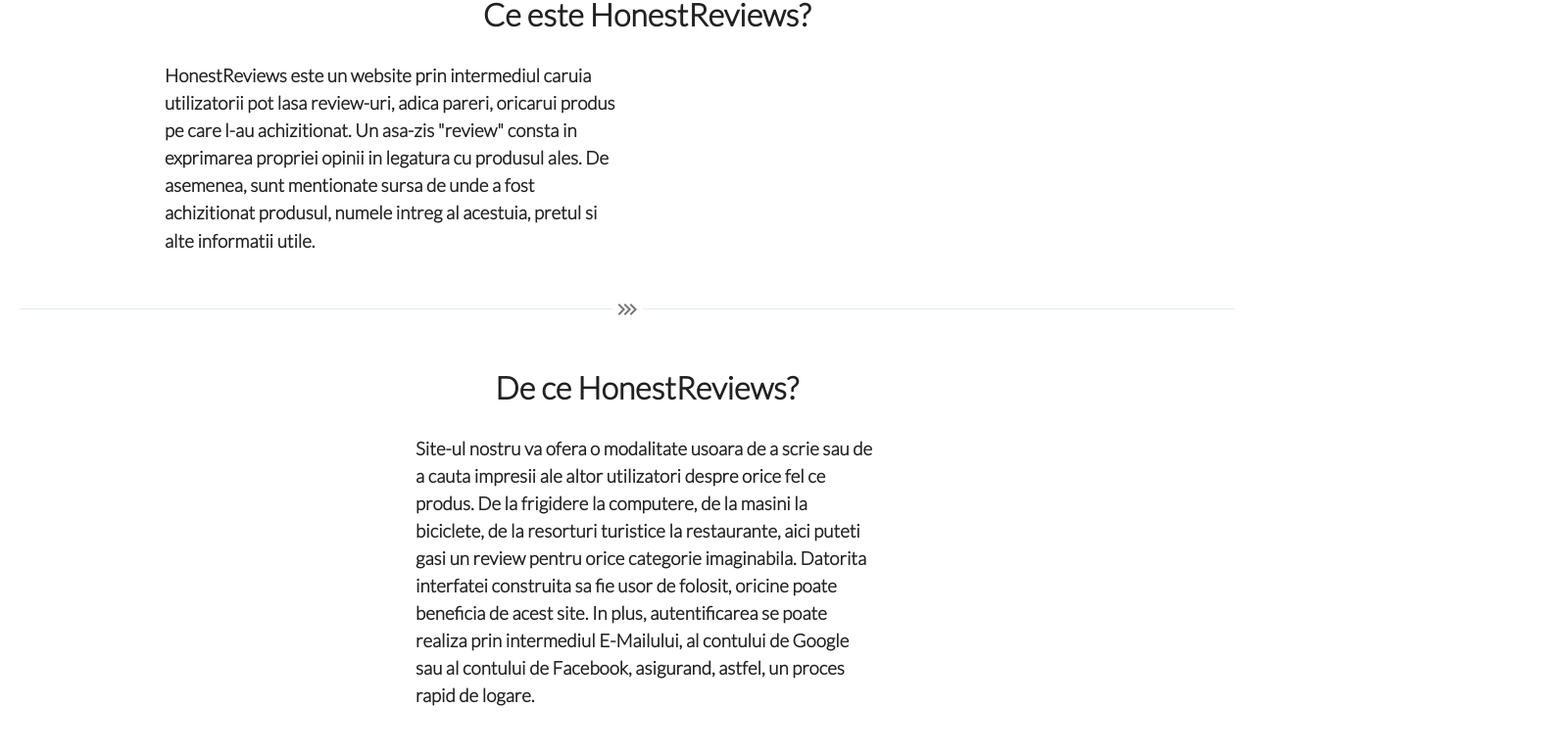
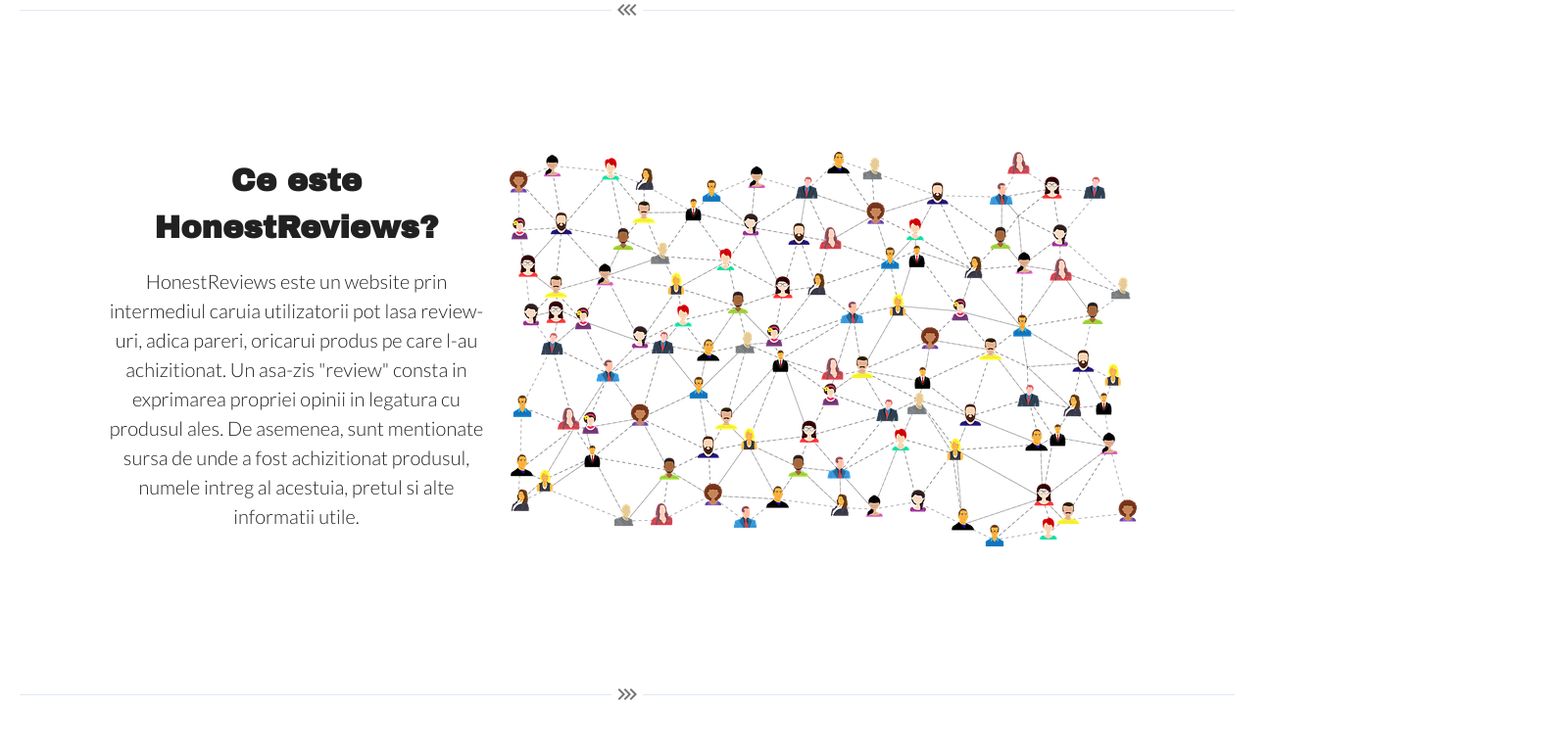
Before and after one commit to patridinozau/review_site, a Vue app: page / in a window 1280 px wide. Shown: the part 866-1636 px from the top of the page at 98% size, 1596 px wide, since content can reach past the window. Built offline with nearby package versions, Linux system fonts and the light colour scheme.

Commit message:
homepage updated

```diff
--- a/src/views/Home.vue
+++ b/src/views/Home.vue
@@ -2,7 +2,7 @@
     <v-main class="main">
         <link rel="preconnect" href="https://fonts.gstatic.com">
         <link href="https://fonts.googleapis.com/css2?family=Lato:wght@300&family=Roboto:wght@300&display=swap" rel="stylesheet">
-
+        <link href="https://fonts.googleapis.com/css2?family=Archivo+Black&display=swap" rel="stylesheet">
         <Navbar />
 
         <div class="first_content">
@@ -25,47 +25,60 @@
             </div>
         </div>
 
-        <br />
         <div style="padding:20px" class="separator"><v-icon>mdi-chevron-triple-left</v-icon></div>
         <br />
-        <div style="align-items: center; justify-items: center; align-content: center; justify-content: center; display:flex"><h1 style="margin-left: 40px">Ce este HonestReviews?</h1></div>
-        <br />
-        <div style="align-items: center; justify-items: center; align-content: center; justify-content: center; display:flex">
-            <br />
-            <div class="columntext">
-                <h3 class="paragraph">
+
+
+
+        <div class="content-part">
+            <div class="content-box">
+                <div class="content-title">
+                    <h1>Ce este HonestReviews?</h1>
+                </div>
+
+                <div class="content-parag">
+                    <p>
                         HonestReviews este un website prin intermediul caruia utilizatorii pot lasa review-uri, adica pareri, oricarui produs pe care l-au achizitionat.
                         Un asa-zis "review" consta in exprimarea propriei opinii in legatura cu produsul ales.
                         De asemenea, sunt mentionate sursa de unde a fost achizitionat produsul, numele intreg al acestuia, pretul si alte informatii utile.
-                </h3>
-            </div>
-            <div class="columnimg">
-                <!--          <img src="../assets/desk.png" class="image" />-->
+                    </p>
                 </div>
             </div>
+
+            <div class="content-image">
+                <img src="../assets/social-media-3846597_640.png" />
+            </div>
+
+        </div>
+
+
         <br />
         <div style="padding:20px" class="separator"><v-icon>mdi-chevron-triple-right</v-icon></div>
         <br />
 
-        <div class="poly1">
+        <div class="content-part">
 
+            <div class="content-image mr-12">
+                <img style="background: white" src="../assets/social-media-5187243_1280.png"  />
             </div>
 
-        <div style="align-items: center; justify-items: center; align-content: center; justify-content: center; display:flex">
-            <h1 style="margin-left: 40px">De ce HonestReviews?</h1></div>
-        <br />
-        <div style="align-items: center; justify-items: center; align-content: center; justify-content: center; display:flex">
-            <br />
-            <div class="columntext">
-                <h3 class="paragraph">
+            <div class="content-box mr-15">
+                <div class="content-title">
+                    <h1>De ce HonestReviews?</h1>
+                </div>
+
+                <div class="content-parag">
+                    <p>
                         Site-ul nostru va ofera o modalitate usoara de a scrie sau de a cauta impresii ale altor utilizatori despre orice fel ce produs.
                         De la frigidere la computere, de la masini la biciclete, de la resorturi turistice la restaurante, aici puteti gasi un review pentru orice categorie imaginabila.
                         Datorita interfatei construita sa fie usor de folosit, oricine poate beneficia de acest site.
                         In plus, autentificarea se poate realiza prin intermediul E-Mailului, al contului de Google sau al contului de Facebook, asigurand, astfel, un proces rapid de logare.
-                </h3>
+                    </p>
+                </div>
             </div>
 
         </div>
+
     </v-main>
 </template>
 
@@ -101,12 +114,14 @@
         font-size: 34px;
         font-weight: 800;
         padding: 25px 15px;
+        font-family: 'Archivo Black', sans-serif;
     }
 
     .subcontent-text {
         font-size: 34px;
         font-weight: 800;
         margin-bottom: 50px;
+        font-family: 'Archivo Black', sans-serif;
     }
 
     .content {
@@ -129,43 +144,6 @@
         flex-basis: 31%;
     }
 
-
-
-    .columntext {
-        align-items: center;
-        justify-items: center;
-        align-content: center;
-        justify-content: center;
-        display: flex;
-        float: left;
-        width: 40%;
-        column-gap: 50px;
-        padding-left: 40px;
-    }
-
-    .columnimg {
-        align-items: center;
-        justify-items: center;
-        align-content: center;
-        justify-content: center;
-        display: flex;
-        float: left;
-        width: 40%;
-        column-gap: 50px;
-        padding-left: 70px;
-    }
-
-    .img {
-        width: 100%;
-        height: 100%;
-    }
-
-    .buttons {
-        font-family: 'Lato', sans-serif;
-        font-weight: bold;
-
-    }
-
     .separator {
         display: flex;
         align-items: center;
@@ -185,13 +163,43 @@
         margin-left: .25em;
     }
 
-    .poly1 {
-        clip-path: polygon(35% 68%, 100% 68%, 75% 100%, 0% 100%);
-        background-color: #ee82ee;
-        position: absolute;
-        width:100%;
+    .content-part{
+        flex-basis: 31%;
+        justify-content: space-between;
+        display: flex;
+        text-align: center;
+        align-items: center;
+        padding: 40px;
+        margin: 30px;
+    }
+
+    .img {
+        width: 100%;
         height: 100%;
-        z-index: -1;
+    }
+
+    .content-box{
+        width: 40%;
+        padding: 20px;
+        margin: 5px 0px 5px 15px;
+        text-align: center;
+
+    }
+
+    .content-title{
+        margin-bottom: 15px;
+        font-weight: 900;
+        font-family: 'Archivo Black', sans-serif;
+    }
+
+    .content-parag{
+        font-size: 20px;
+        font-weight: 200;
+    }
+
+    .content-image{
+        margin-right: 30px;
+        padding-right: 20px;
     }
 
 
```
Also changed, not shown: src/assets/social-media-3846597_640.png (added), src/assets/social-media-5187243_1280.png (added). Lines whose indentation alone changed are shown as unchanged.
